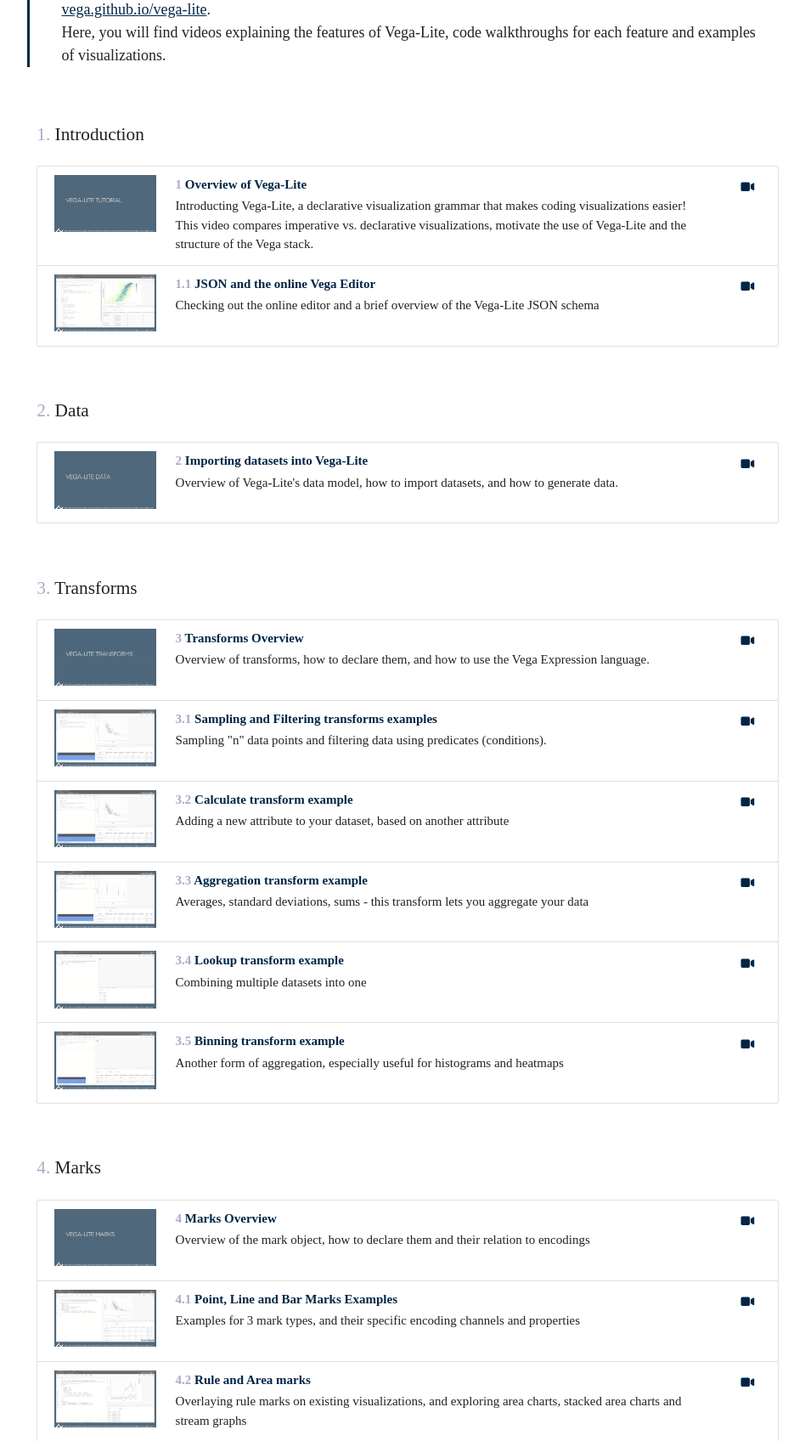
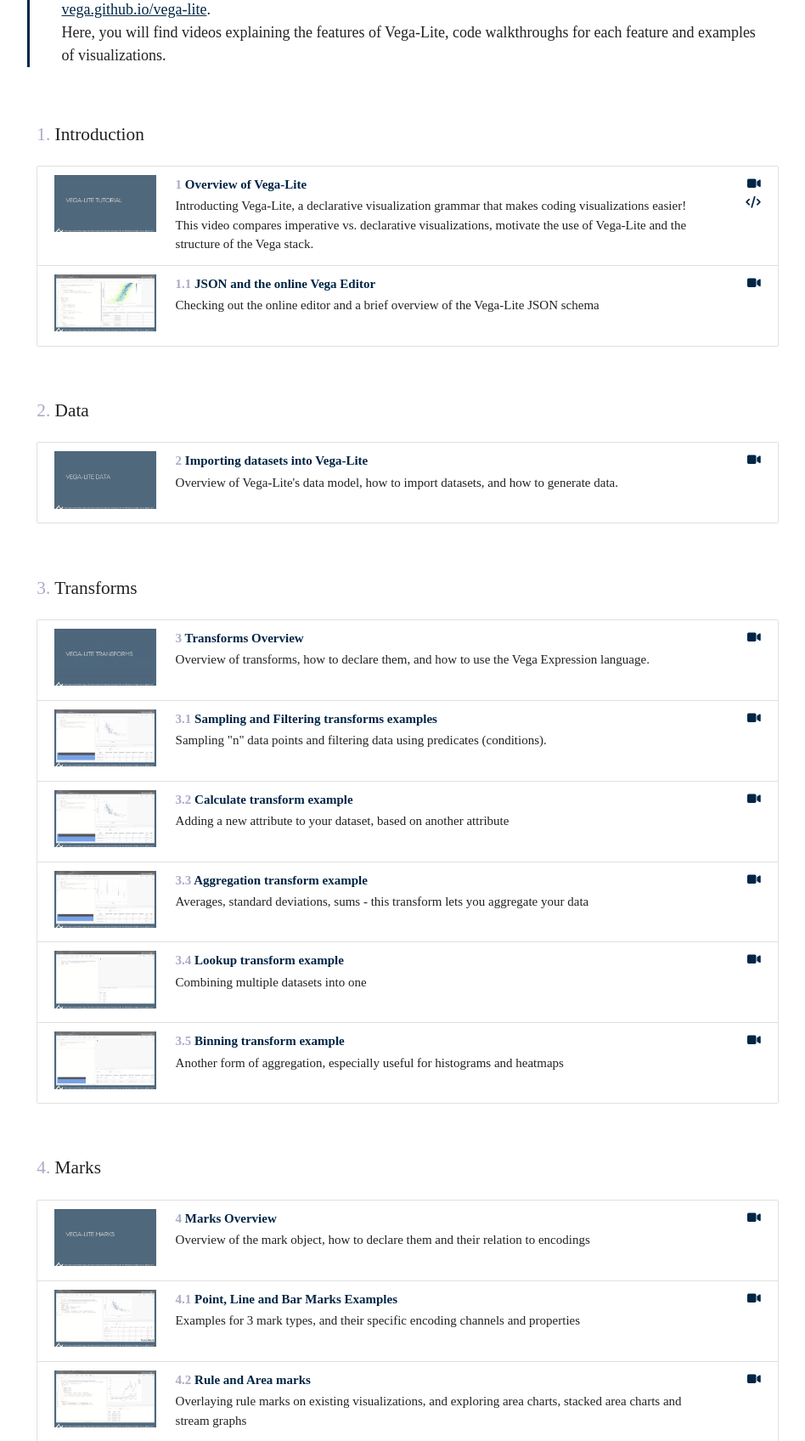
Before and after one commit to vis-au/vis-au.github.io, a PHP site: page /vl/ in a window 1280 px wide. Shown: the part 248-1944 px from the top of the page at 85% size, without its empty margins (160-1108 px from the left). Run offline with PHP 8.4, Linux system fonts and the light colour scheme; some libraries are stand-ins or nearby versions; some web fonts are replaced.

Commit message:
Added css class for video icons. Temporary: Added embed video icon

```diff
--- a/static/css/style.css
+++ b/static/css/style.css
@@ -220,6 +220,17 @@ pre.bibtex {
 .student-project .abstract {
   margin: 0.2rem 0;
 }
+.student-project .video-icons {
+  font-size: 14px;
+  display: flex;
+  flex-direction: column;
+  justify-content: flex-start;
+}
+
+.student-project .video-icons a{
+  align-self: flex-end;
+}
+
 .student-project .icons {
   font-size: 14px;
   display: flex;
@@ -228,6 +239,7 @@ pre.bibtex {
   align-content: flex-start;
   flex-wrap: wrap;
 }
+
 .student-project .icons i {
   margin: 0.5rem;
 }
--- a/vl/index.html
+++ b/vl/index.html
@@ -36,7 +36,6 @@
 
       <h2>Vega-Lite Tutorial</h2>
 
-
       <p class="leader">
         Welcome to the tutorial on Vega-Lite - a declarative visualization grammar! It provides a concise JSON syntax for supporting quick creation of visualizations to support analysis. You can read more about Vega-Lite at <a href="https://vega.github.io/vega-lite/" target="_blank">vega.github.io/vega-lite</a>. <br/> Here, you will find videos explaining
         the features of Vega-Lite, code walkthroughs for each feature and examples of visualizations.
@@ -63,9 +62,11 @@
                   structure of the Vega stack.
                 </p>
               </div>
-              <div class="col s1 icons">
+              <div class="col s1 video-icons">
                 <a href="https://panopto.au.dk/Panopto/Pages/Viewer.aspx?id=a5741e0a-e5fa-4aa3-9d4f-af93014be3c1"
                   target="_blank"><i class="fas fa-video"></i></a>
+                  <a href="https://panopto.au.dk/Panopto/Pages/Viewer.aspx?id=a5741e0a-e5fa-4aa3-9d4f-af93014be3c1"
+                  target="_blank"><i class="fa fa-code"></i></a>
               </div>
             </li>
             <li class="collection-item student-project row">
@@ -78,7 +79,7 @@
                   Checking out the online editor and a brief overview of the Vega-Lite JSON schema
                 </p>
               </div>
-              <div class="col s1 icons">
+              <div class="col s1 video-icons">
                 <a href="https://panopto.au.dk/Panopto/Pages/Viewer.aspx?id=57403d63-e43d-49b4-9106-af93014be392" target="_blank"><i class="fas fa-video"></i></a>
               </div>
             </li>
@@ -92,27 +93,7 @@
         </div>
         <div class="col s12 ">
           <ul class="collection">
-            <!-- <li class="collection-item student-project row">
-              <div class="col s2 m2">
-                <img src="./img/student_projects/davi2019/teaser_image_movie_dialogs - Kettelino.jpg" alt="" class="teaser" />
-              </div>
-              <div class="col s9 m9">
-                <span class="title">You talkin' to me? - Movie Dialog Visualization</span>
-                <span class="author">
-                  <a href="https://www.linkedin.com/in/eleni-batziou/">Eleni Batziou</a>,
-                  <a href="https://www.linkedin.com/in/jana-puschmann-0423b0150/">Jana Puschmann</a>,
-                  <a href="https://www.linkedin.com/in/stubnovalucia/">Lucia Štubňová</a>
-                </span>
-                <p class="abstract">
-                  This project deals with the visualization of movie dialogs. It offers viewers the option to view dialog data of 617 different films provided by the Cornell Movie-Dialogs corpus.
-                  The main focus is on the characters and their relationships to other characters based on the amount and structure of dialogs between them. In order to present the complexity of the dataset as comprehensibly as possible we particularly rely on a process from overview to detail and on the brushing and linking technique.
-                </p>
-              </div>
-              <div class="col s1 icons">
-                <a href="#"><i class="fab fa-github"></i></a>
-                <a href="#"><i class="fas fa-external-link-alt"></i></a>
-              </div>
-            </li> -->
+
             <li class="collection-item student-project row">
               <div class="col s2 m2">
                 <a target = "_blank"href="https://panopto.au.dk/Panopto/Pages/Viewer.aspx?id=510173d1-e615-4307-b867-af90009b2dfa"><img src="./img/thumbnails/2.jpg" alt="" class="teaser" /></a>
@@ -123,7 +104,7 @@
                   Overview of Vega-Lite's data model, how to import datasets, and how to generate data.
                 </p>
               </div>
-              <div class="col s1 icons">
+              <div class="col s1 video-icons">
                 <a target = "_blank"href="https://panopto.au.dk/Panopto/Pages/Viewer.aspx?id=510173d1-e615-4307-b867-af90009b2dfa"><i
                     class="fas fa-video"></i></a>
               </div>
@@ -138,27 +119,7 @@
         </div>
         <div class="col s12 ">
           <ul class="collection">
-            <!-- <li class="collection-item student-project row">
-              <div class="col s2 m2">
-                <img src="./img/student_projects/davi2019/teaser_image_movie_dialogs - Kettelino.jpg" alt="" class="teaser" />
-              </div>
-              <div class="col s9 m9">
-                <span class="title">You talkin' to me? - Movie Dialog Visualization</span>
-                <span class="author">
-                  <a href="https://www.linkedin.com/in/eleni-batziou/">Eleni Batziou</a>,
-                  <a href="https://www.linkedin.com/in/jana-puschmann-0423b0150/">Jana Puschmann</a>,
-                  <a href="https://www.linkedin.com/in/stubnovalucia/">Lucia Štubňová</a>
-                </span>
-                <p class="abstract">
-                  This project deals with the visualization of movie dialogs. It offers viewers the option to view dialog data of 617 different films provided by the Cornell Movie-Dialogs corpus.
-                  The main focus is on the characters and their relationships to other characters based on the amount and structure of dialogs between them. In order to present the complexity of the dataset as comprehensibly as possible we particularly rely on a process from overview to detail and on the brushing and linking technique.
-                </p>
-              </div>
-              <div class="col s1 icons">
-                <a href="#"><i class="fab fa-github"></i></a>
-                <a href="#"><i class="fas fa-external-link-alt"></i></a>
-              </div>
-            </li> -->
+
             <li class="collection-item student-project row">
               <div class="col s2 m2">
                 <a target = "_blank"href="https://panopto.au.dk/Panopto/Pages/Viewer.aspx?id=36fd99c4-e93f-4fa6-b776-af90009b9145"><img src="./img/thumbnails/3.jpg" alt="" class="teaser" /></a>
@@ -168,7 +129,7 @@
                 <p class="abstract">
                   Overview of transforms, how to declare them, and how to use the Vega Expression language.                </p>
               </div>
-              <div class="col s1 icons">
+              <div class="col s1 video-icons">
                 <a target = "_blank"href="https://panopto.au.dk/Panopto/Pages/Viewer.aspx?id=36fd99c4-e93f-4fa6-b776-af90009b9145"><i
                     class="fas fa-video"></i></a>
               </div>
@@ -182,7 +143,7 @@
                 <p class="abstract">
                   Sampling "n" data points and filtering data using predicates (conditions).          </p>
               </div>
-              <div class="col s1 icons">
+              <div class="col s1 video-icons">
                 <a target="_blank" href="https://panopto.au.dk/Panopto/Pages/Viewer.aspx?id=2abcee26-ab82-434c-94f8-af90009ae6f3"><i
                     class="fas fa-video"></i></a>
               </div>
@@ -196,7 +157,7 @@
                 <p class="abstract">
                   Adding a new attribute to your dataset, based on another attribute         </p>
               </div>
-              <div class="col s1 icons">
+              <div class="col s1 video-icons">
                 <a target = "_blank"href="https://panopto.au.dk/Panopto/Pages/Viewer.aspx?id=3c3d50fb-955c-4ffe-b5d7-af9901408733"><i
                     class="fas fa-video"></i></a>
               </div>
@@ -210,7 +171,7 @@
                 <p class="abstract">
                   Averages, standard deviations, sums - this transform lets you aggregate your data       </p>
               </div>
-              <div class="col s1 icons">
+              <div class="col s1 video-icons">
                 <a target = "_blank"href="https://panopto.au.dk/Panopto/Pages/Viewer.aspx?id=930253bd-3b15-4951-b9b1-af90009a7ea7"><i
                     class="fas fa-video"></i></a>
               </div>
@@ -224,7 +185,7 @@
                 <p class="abstract">
                   Combining multiple datasets into one      </p>
               </div>
-              <div class="col s1 icons">
+              <div class="col s1 video-icons">
                 <a target = "_blank"href="https://panopto.au.dk/Panopto/Pages/Viewer.aspx?id=6b54bbb3-7851-49ef-9376-af9901408705"><i
                     class="fas fa-video"></i></a>
               </div>
@@ -238,7 +199,7 @@
                 <p class="abstract">
                   Another form of aggregation, especially useful for histograms and heatmaps     </p>
               </div>
-              <div class="col s1 icons">
+              <div class="col s1 video-icons">
                 <a target = "_blank"href="https://panopto.au.dk/Panopto/Pages/Viewer.aspx?id=5cd7d8e4-28bd-4b23-a7b5-af90009ad205"><i
                     class="fas fa-video"></i></a>
               </div>
@@ -269,7 +230,7 @@
                   The main focus is on the characters and their relationships to other characters based on the amount and structure of dialogs between them. In order to present the complexity of the dataset as comprehensibly as possible we particularly rely on a process from overview to detail and on the brushing and linking technique.
                 </p>
               </div>
-              <div class="col s1 icons">
+              <div class="col s1 video-icons">
                 <a href="#"><i class="fab fa-github"></i></a>
                 <a href="#"><i class="fas fa-external-link-alt"></i></a>
               </div>
@@ -283,7 +244,7 @@
                 <p class="abstract">
                   Overview of the mark object, how to declare them and their relation to encodings                </p>
               </div>
-              <div class="col s1 icons">
+              <div class="col s1 video-icons">
                 <a target = "_blank"href="https://panopto.au.dk/Panopto/Pages/Viewer.aspx?id=70883839-bf3a-40c6-95f5-af90009bf1c4"><i
                     class="fas fa-video"></i></a>
               </div>
@@ -297,7 +258,7 @@
                 <p class="abstract">
                   Examples for 3 mark types, and their specific encoding channels and properties       </p>
               </div>
-              <div class="col s1 icons">
+              <div class="col s1 video-icons">
                 <a target = "_blank"href="https://panopto.au.dk/Panopto/Pages/Viewer.aspx?id=d7c1a11e-2186-4412-aa06-af9500a9a112"><i
                     class="fas fa-video"></i></a>
               </div>
@@ -311,7 +272,7 @@
                 <p class="abstract">
                   Overlaying rule marks on existing visualizations, and exploring area charts, stacked area charts and stream graphs         </p>
               </div>
-              <div class="col s1 icons">
+              <div class="col s1 video-icons">
                 <a target = "_blank"href="https://panopto.au.dk/Panopto/Pages/Viewer.aspx?id=af92eee7-4090-4ac4-80f8-af9d00f9aea7"><i
                     class="fas fa-video"></i></a>
               </div>
@@ -342,7 +303,7 @@
                   The main focus is on the characters and their relationships to other characters based on the amount and structure of dialogs between them. In order to present the complexity of the dataset as comprehensibly as possible we particularly rely on a process from overview to detail and on the brushing and linking technique.
                 </p>
               </div>
-              <div class="col s1 icons">
+              <div class="col s1 video-icons">
                 <a href="#"><i class="fab fa-github"></i></a>
                 <a href="#"><i class="fas fa-external-link-alt"></i></a>
               </div>
@@ -356,7 +317,7 @@
                 <p class="abstract">
                   Overview of encoding channels & channel definitions             </p>
               </div>
-              <div class="col s1 icons">
+              <div class="col s1 video-icons">
                 <a target = "_blank"href="https://panopto.au.dk/Panopto/Pages/Viewer.aspx?id=54b67cf5-e8f6-43df-bbee-af8c00b4a355"><i
                     class="fas fa-video"></i></a>
               </div>
@@ -370,7 +331,7 @@
                 <p class="abstract">
                   Overview of scales, domains and ranges. Plus an example in code to set custom scales      </p>
               </div>
-              <div class="col s1 icons">
+              <div class="col s1 video-icons">
                 <a target = "_blank" href="https://panopto.au.dk/Panopto/Pages/Viewer.aspx?id=ebd4e4f5-7b51-4592-a67d-af9601049695"><i
                     class="fas fa-video"></i></a>
               </div>
@@ -386,7 +347,7 @@
 1) position ("x", "y") , and secondary position channels ("x2", "y2") <br>
 2) mark property channels - color, shape, size         </p>
               </div>
-              <div class="col s1 icons">
+              <div class="col s1 video-icons">
                 <a target = "_blank"href="https://panopto.au.dk/Panopto/Pages/Viewer.aspx?id=bc0fa5dd-d20a-4777-afca-af97011644c2"><i
                     class="fas fa-video"></i></a>
               </div>
@@ -401,7 +362,7 @@
                   Different types of time-units, how Vega-Lite handles time-data and three ways of using time-units.
          </p>
               </div>
-              <div class="col s1 icons">
+              <div class="col s1 video-icons">
                 <a target = "_blank"href="https://panopto.au.dk/Panopto/Pages/Viewer.aspx?id=82a359c6-66b8-47be-90ba-af9d01146ada"><i
                     class="fas fa-video"></i></a>
               </div>
@@ -432,7 +393,7 @@
                   The main focus is on the characters and their relationships to other characters based on the amount and structure of dialogs between them. In order to present the complexity of the dataset as comprehensibly as possible we particularly rely on a process from overview to detail and on the brushing and linking technique.
                 </p>
               </div>
-              <div class="col s1 icons">
+              <div class="col s1 video-icons">
                 <a href="#"><i class="fab fa-github"></i></a>
                 <a href="#"><i class="fas fa-external-link-alt"></i></a>
               </div>
@@ -446,7 +407,7 @@
                 <p class="abstract">
                   How interaction in Vega-Lite is defined with 2 types of params (variable and selection), how to declare them and how to use them as predicates, in expressions strings and for data extents.             </p>
               </div>
-              <div class="col s1 icons">
+              <div class="col s1 video-icons">
                 <a target = "_blank"href="https://panopto.au.dk/Panopto/Pages/Viewer.aspx?id=969e06c0-31f8-4a17-b901-af8c00b4a359"><i
                     class="fas fa-video"></i></a>
               </div>
@@ -460,7 +421,7 @@
                 <p class="abstract">
                   Drop-downs, sliders, input elements - variable parameters and how to use them      </p>
               </div>
-              <div class="col s1 icons">
+              <div class="col s1 video-icons">
                 <a target = "_blank" href="https://panopto.au.dk/Panopto/Pages/Viewer.aspx?id=0d94ed9c-2a8e-4ee6-a191-af99015d3806"><i
                     class="fas fa-video"></i></a>
               </div>
@@ -474,7 +435,7 @@
                 <p class="abstract">
                   Click and select individual or a group of data points
               </div>
-              <div class="col s1 icons">
+              <div class="col s1 video-icons">
                 <a target = "_blank" href="https://panopto.au.dk/Panopto/Pages/Viewer.aspx?id=a452e482-65c7-43c8-8cba-af8c00b4af40"><i
                     class="fas fa-video"></i></a>
               </div>
@@ -489,7 +450,7 @@
                   Drag and select to select data points in an interval, using a scatterplot matrix example.
          </p>
               </div>
-              <div class="col s1 icons">
+              <div class="col s1 video-icons">
                 <a target = "_blank"href="https://panopto.au.dk/Panopto/Pages/Viewer.aspx?id=2d107f03-f556-4eaf-9bb0-af8c00b4af53"><i
                     class="fas fa-video"></i></a>
               </div>
@@ -520,7 +481,7 @@
                   The main focus is on the characters and their relationships to other characters based on the amount and structure of dialogs between them. In order to present the complexity of the dataset as comprehensibly as possible we particularly rely on a process from overview to detail and on the brushing and linking technique.
                 </p>
               </div>
-              <div class="col s1 icons">
+              <div class="col s1 video-icons">
                 <a href="#"><i class="fab fa-github"></i></a>
                 <a href="#"><i class="fas fa-external-link-alt"></i></a>
               </div>
@@ -534,7 +495,7 @@
                 <p class="abstract">
                   Overview of methods for combining multiple views, and one-sliders on the four methods.             </p>
               </div>
-              <div class="col s1 icons">
+              <div class="col s1 video-icons">
                 <a target = "_blank"href="https://panopto.au.dk/Panopto/Pages/Viewer.aspx?id=4d8ca6c3-cf23-4589-9d16-af8c00b4b2b6"><i
                     class="fas fa-video"></i></a>
               </div>
@@ -548,7 +509,7 @@
                 <p class="abstract">
                   Layering one plot on top of the other      </p>
               </div>
-              <div class="col s1 icons">
+              <div class="col s1 video-icons">
                 <a target = "_blank" href="https://panopto.au.dk/Panopto/Pages/Viewer.aspx?id=2061d015-73b0-49f6-b24e-af8c00b4b732"><i
                     class="fas fa-video"></i></a>
               </div>
@@ -562,7 +523,7 @@
                 <p class="abstract">
                   Placing multiple independent plots next to each other
               </div>
-              <div class="col s1 icons">
+              <div class="col s1 video-icons">
                 <a target = "_blank" href="https://panopto.au.dk/Panopto/Pages/Viewer.aspx?id=09b0a843-0051-46de-b010-af8c00b4ca6c"><i
                     class="fas fa-video"></i></a>
               </div>
@@ -577,7 +538,7 @@
                   Repeating a visualization based on values of an attribute - especially useful for Trellis plots
          </p>
               </div>
-              <div class="col s1 icons">
+              <div class="col s1 video-icons">
                 <a target = "_blank"href="https://panopto.au.dk/Panopto/Pages/Viewer.aspx?id=45156b71-08ea-4992-bc77-af8c00b4d3d1"><i
                     class="fas fa-video"></i></a>
               </div>
@@ -592,7 +553,7 @@
                   Repeating a visualization based on different attributes
          </p>
               </div>
-              <div class="col s1 icons">
+              <div class="col s1 video-icons">
                 <a target = "_blank"href="https://panopto.au.dk/Panopto/Pages/Viewer.aspx?id=1b321938-bf88-4933-8020-af9000a17ce3"><i
                     class="fas fa-video"></i></a>
               </div>
@@ -623,7 +584,7 @@
                   The main focus is on the characters and their relationships to other characters based on the amount and structure of dialogs between them. In order to present the complexity of the dataset as comprehensibly as possible we particularly rely on a process from overview to detail and on the brushing and linking technique.
                 </p>
               </div>
-              <div class="col s1 icons">
+              <div class="col s1 video-icons">
                 <a href="#"><i class="fab fa-github"></i></a>
                 <a href="#"><i class="fas fa-external-link-alt"></i></a>
               </div>
@@ -637,7 +598,7 @@
                 <p class="abstract">
                   Overview of config object plus an example in code.     </p>
               </div>
-              <div class="col s1 icons">
+              <div class="col s1 video-icons">
                 <a target = "_blank"href="https://panopto.au.dk/Panopto/Pages/Viewer.aspx?id=dbc3ffc3-db70-409c-9246-af9900eb78da"><i
                     class="fas fa-video"></i></a>
               </div>
@@ -669,7 +630,7 @@
                   The main focus is on the characters and their relationships to other characters based on the amount and structure of dialogs between them. In order to present the complexity of the dataset as comprehensibly as possible we particularly rely on a process from overview to detail and on the brushing and linking technique.
                 </p>
               </div>
-              <div class="col s1 icons">
+              <div class="col s1 video-icons">
                 <a href="#"><i class="fab fa-github"></i></a>
                 <a href="#"><i class="fas fa-external-link-alt"></i></a>
               </div>
@@ -683,7 +644,7 @@
                 <p class="abstract">
                   Creating a dashboard based on the cars dataset with linking and brushing between histograms and a scatterplot.     </p>
               </div>
-              <div class="col s1 icons">
+              <div class="col s1 video-icons">
                 <a target = "_blank"href="https://panopto.au.dk/Panopto/Pages/Viewer.aspx?id=5729d416-8336-441a-bb04-afa40110fdc1"><i
                     class="fas fa-video"></i></a>
               </div>
@@ -697,7 +658,7 @@
                 <p class="abstract">
                   Topojsons, projections and geoviz in Vega-Lite with two examples.     </p>
               </div>
-              <div class="col s1 icons">
+              <div class="col s1 video-icons">
                 <a target = "_blank" href="https://panopto.au.dk/Panopto/Pages/Viewer.aspx?id=cd3600a0-9ced-4903-b424-afa1009c7a05"><i
                     class="fas fa-video"></i></a>
               </div>
@@ -711,7 +672,7 @@
                 <p class="abstract">
                   Handling data that changes over time, using the Vega-Lite and Vega View APIs
               </div>
-              <div class="col s1 icons">
+              <div class="col s1 video-icons">
                 <a target = "_blank" href="https://panopto.au.dk/Panopto/Pages/Viewer.aspx?id=7df34e05-4dc8-446f-ae91-afa50128ccd9"><i
                     class="fas fa-video"></i></a>
               </div>
@@ -741,7 +702,7 @@
                   The main focus is on the characters and their relationships to other characters based on the amount and structure of dialogs between them. In order to present the complexity of the dataset as comprehensibly as possible we particularly rely on a process from overview to detail and on the brushing and linking technique.
                 </p>
               </div>
-              <div class="col s1 icons">
+              <div class="col s1 video-icons">
                 <a href="#"><i class="fab fa-github"></i></a>
                 <a href="#"><i class="fas fa-external-link-alt"></i></a>
               </div>
@@ -755,7 +716,7 @@
                 <p class="abstract">
                   Embedding Vega-Lite visualizations into webpages using vegaEmbed()     </p>
               </div>
-              <div class="col s1 icons">
+              <div class="col s1 video-icons">
                 <a target = "_blank"href="https://panopto.au.dk/Panopto/Pages/Viewer.aspx?id=f4d0fd2f-5fb8-41d2-abb1-afa201091500"><i
                     class="fas fa-video"></i></a>
               </div>
@@ -769,7 +730,7 @@
                 <p class="abstract">
                   Embedding Vega-Lite into python (jupyter) notebooks using the Altair API     </p>
               </div>
-              <div class="col s1 icons">
+              <div class="col s1 video-icons">
                 <a target = "_blank" href="https://panopto.au.dk/Panopto/Pages/Viewer.aspx?id=006d7e7a-7325-4d67-83cc-afa20117339e"><i
                     class="fas fa-video"></i></a>
               </div>
```
